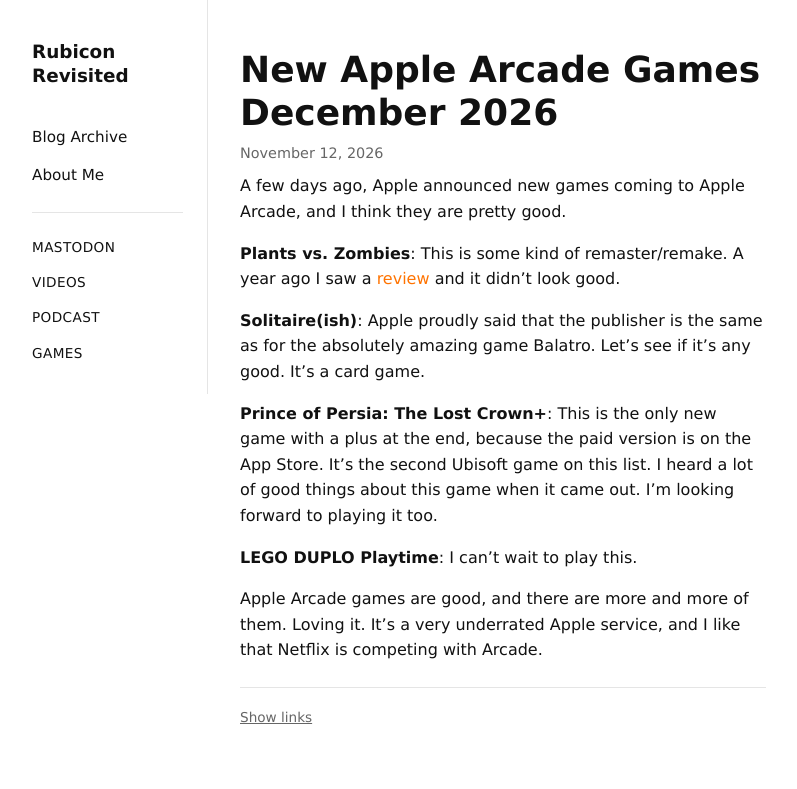
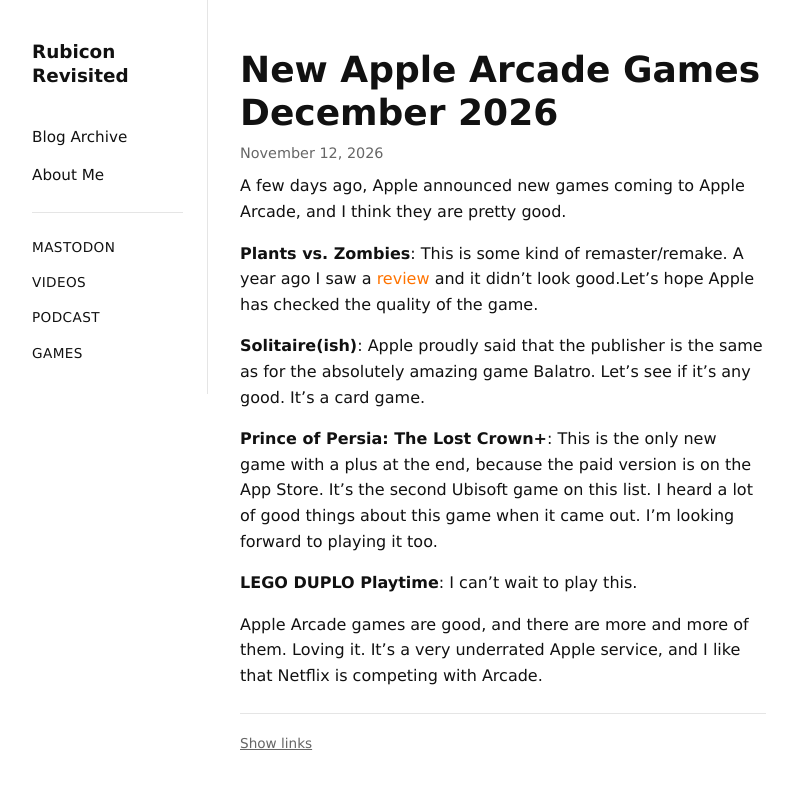
Before and after one commit to StepanJiri/stepankarasek.github.io, a Jekyll site: the page built from _posts/2026-11-12-New Apple Arcade Games December 2026.md, in a window 1280 px wide. Shown: the top 789 px of the page, without its empty margins (152-949 px from the left). Built offline with Jekyll 4.4.1, drawn with Linux system fonts in a browser that asks for light colours.

Commit message:
Update 2026-11-12-New Apple Arcade Games December 2026.md

```diff
--- a/_posts/2026-11-12-New Apple Arcade Games December 2026.md
+++ b/_posts/2026-11-12-New Apple Arcade Games December 2026.md
@@ -5,7 +5,7 @@ date: 2026-11-12 14:07:00 +0200
 ---
 A few days ago, Apple announced new games coming to Apple Arcade, and I think they are pretty good.
 
-**Plants vs. Zombies**: This is some kind of remaster/remake. A year ago I saw a [review](https://youtu.be/zik-Cx7oxQE?is=yKRuKfWMNVRzPFs1 "Plants vs Zombies Is a Complete Mess on Switch 2") and it didn't look good.
+**Plants vs. Zombies**: This is some kind of remaster/remake. A year ago I saw a [review](https://youtu.be/zik-Cx7oxQE?is=yKRuKfWMNVRzPFs1 "Plants vs Zombies Is a Complete Mess on Switch 2") and it didn't look good.Let's hope Apple has checked the quality of the game.
 
 **Solitaire(ish)**: Apple proudly said that the publisher is the same as for the absolutely amazing game Balatro. Let's see if it's any good. It's a card game.
 
```
